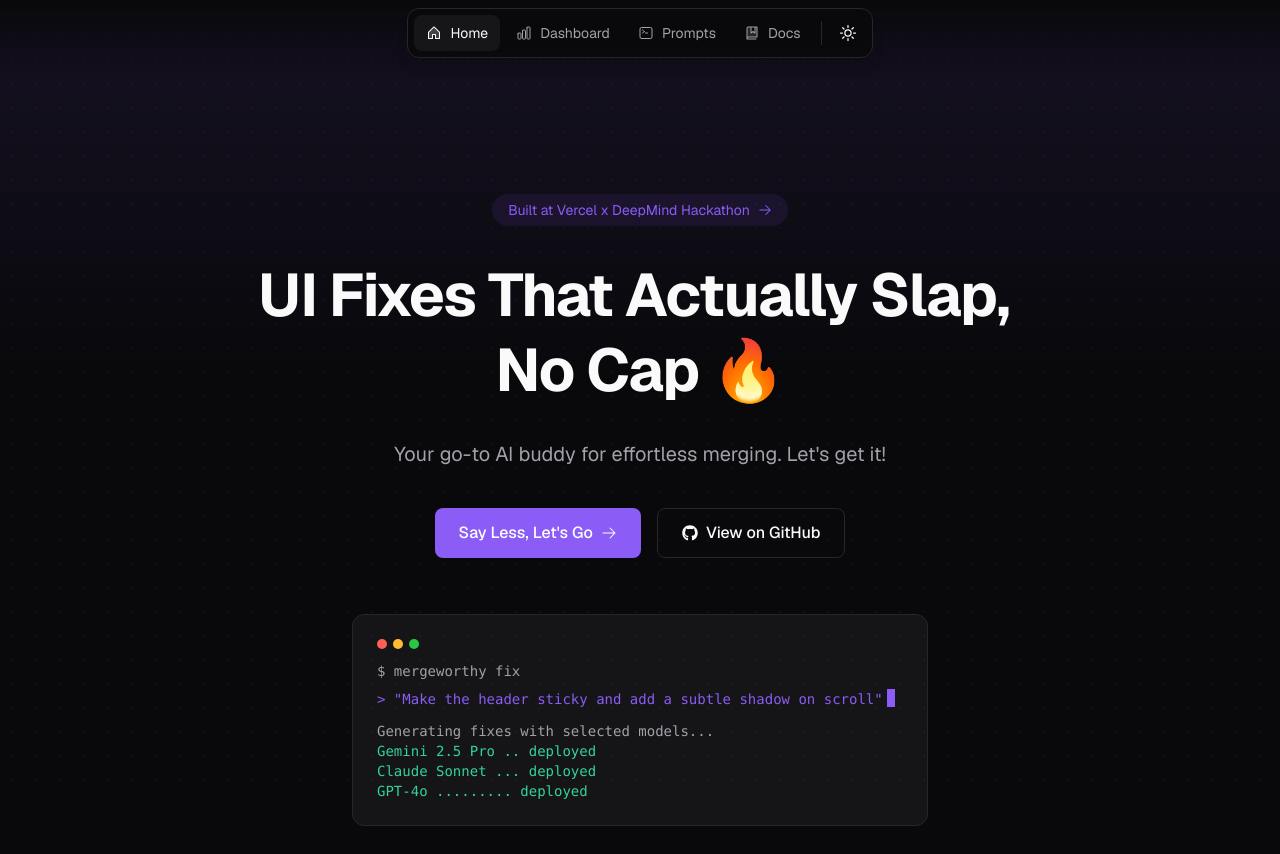
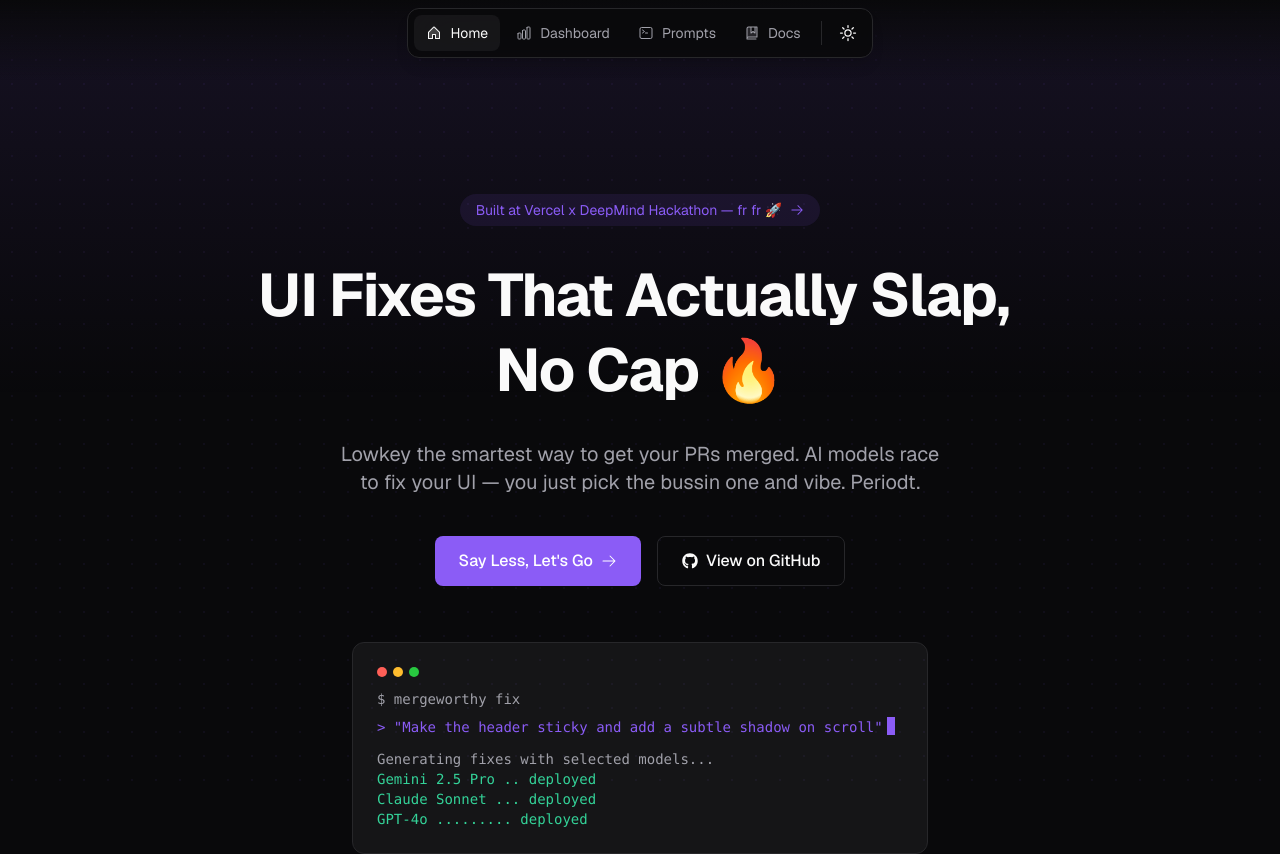
Before and after one commit to ManojBaasha/boilerplate-code, a Next.js app: page / in a window 1280 px wide. Shown: the top 854 px of the page. Built offline with nearby package versions, Linux system fonts and the light colour scheme.

Commit message:
UI fix via AI

```diff
--- a/src/resources/content.tsx
+++ b/src/resources/content.tsx
@@ -25,12 +25,12 @@
   headline: <>Merge Like a Pro!</>,
   featured: {
     display: true,
-    title: <>Built at Vercel x DeepMind Hackathon</>,
+    title: <>Built at Vercel x DeepMind Hackathon — fr fr 🚀</>,
     href: "#workflow",
   },
   subline: (
     <>
-      Your go-to AI buddy for effortless merging. {"Let's"} get it!
+      Lowkey the smartest way to get your PRs merged. AI models race to fix your UI — you just pick the bussin one and vibe. Periodt.
     </>
   ),
   features: [
```
